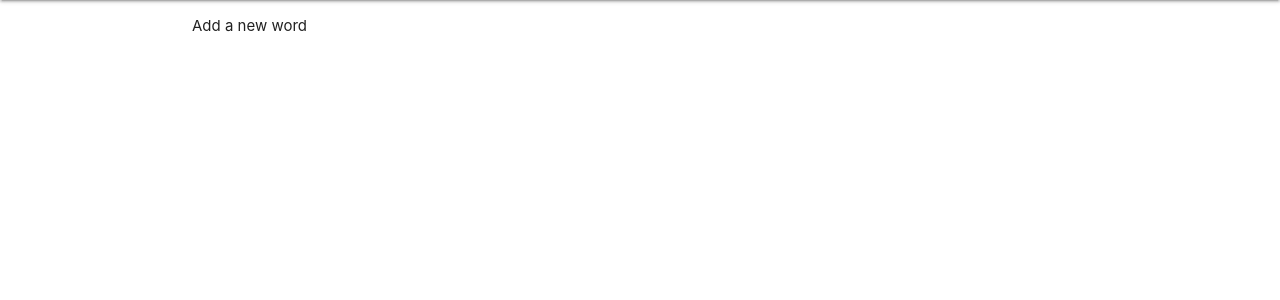
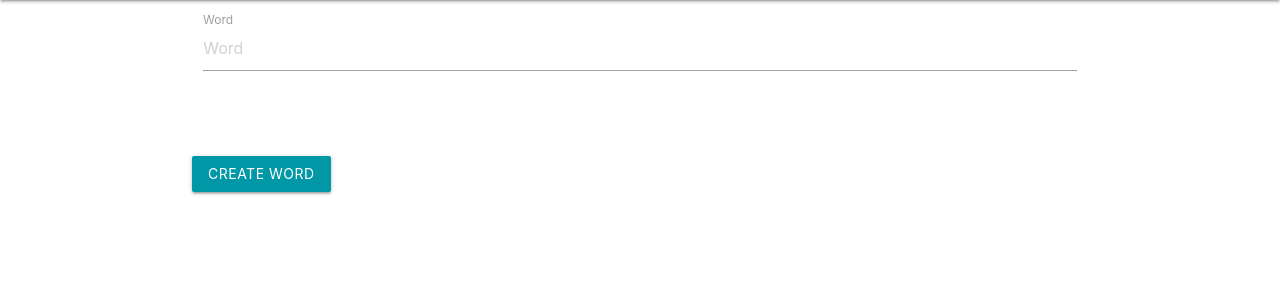
Before and after one commit to Omar-Hydrah/Etca, a Spring Boot app: page /word/create-word in a window 1280 px wide. Shown: the part 64-364 px from the top of the page. Run offline with Spring Boot 4, Linux system fonts and the light colour scheme; some of the project's set-up classes (security, data sources, template engines, error pages and the like) are left out, and stand-ins take their place.

Commit message:
Create the form in word/create-word.html

```diff
--- a/web/src/main/resources/templates/word/create-word.html
+++ b/web/src/main/resources/templates/word/create-word.html
@@ -11,7 +11,26 @@
 <div th:insert="fragments/header :: header">Header</div>
 
 <div class="container">
-	<p>Add a new word</p>
+	<form th:action="@{/word/create-word}" method="post" th:object="${word}" class="row">
+		<div class="input-field col s12 m12">
+			<input type="text" name="word" placeholder="Word" th:field="${word.word}" />
+			<label for="word">Word</label>
+		</div>
+		<div class="input-field col s12 m12">
+			<select th:each="level : ${levels}">
+				<option value="" disabled selected>Choose Level</option>
+				<option value="*{level}" th:text="*{level}" th:field="${word.level}">Word Level</option>
+			</select>
+		</div>
+		<div class="input-field col s12">
+			<select th:each="language : ${languages}">
+				<option value="" disabled selected>Choose Language</option>
+				<option value="*{language}" th:text="*{language}" th:field="${word.language}">Language</option>
+			</select>
+		</div>
+
+		<button type="submit" class="btn cyan darken-2">Create word</button>
+	</form>
 </div>
 
 <div th:insert="fragments/footer :: footer">Footer</div>
```
